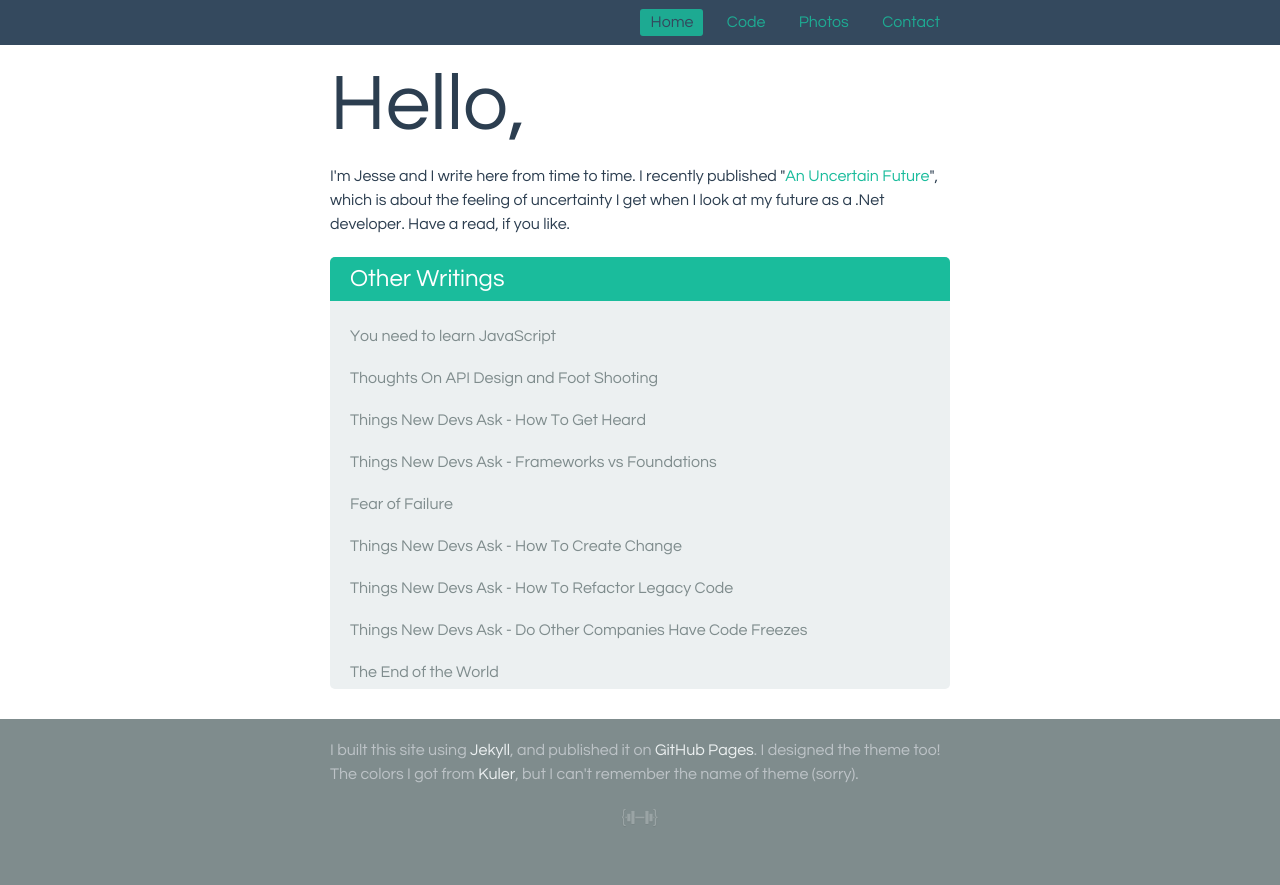
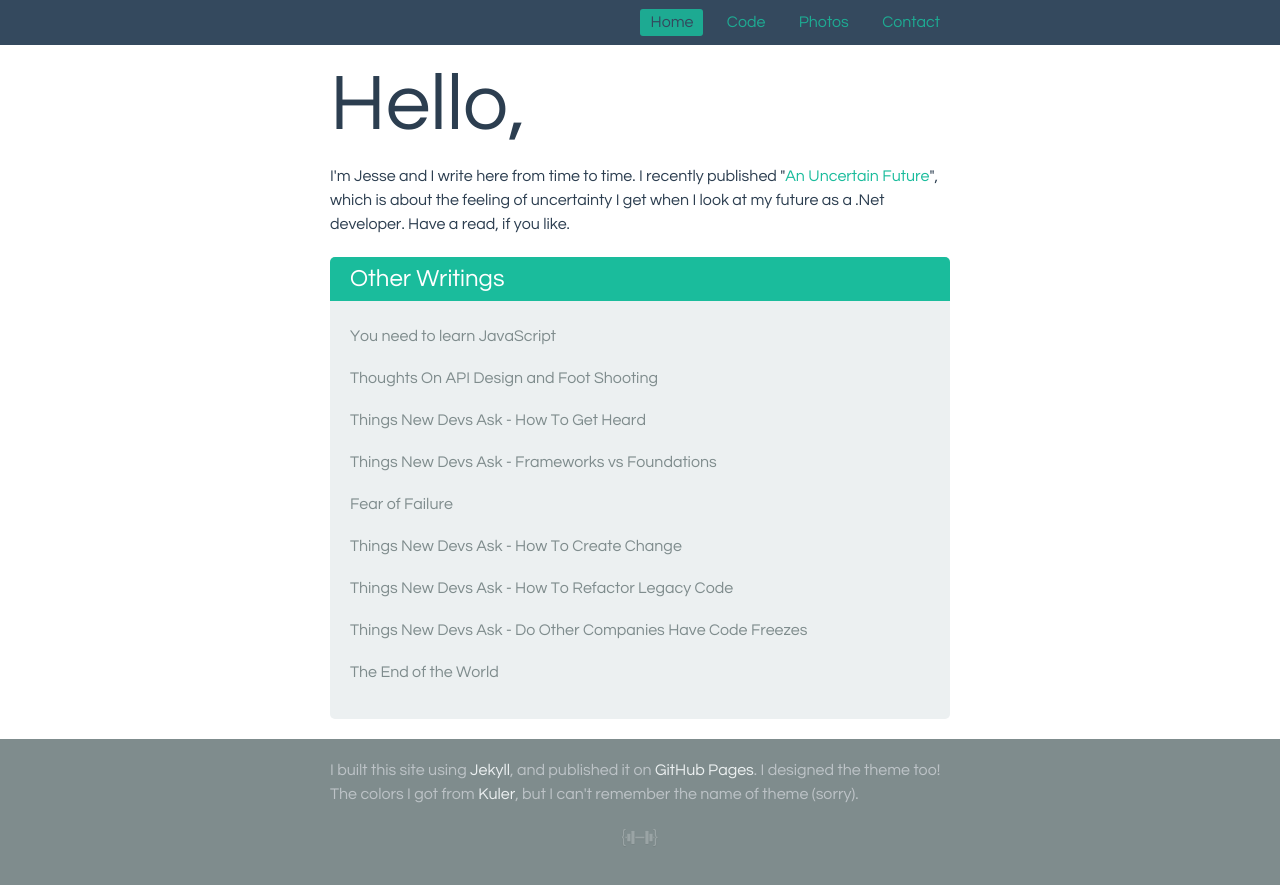
Before and after one commit to JesseWilliamson/jessewilliamson.github.com, a Jekyll site: the page built from index.html, in a window 1280 px wide. Shown: the top 885 px of the page. Built offline with Jekyll 4.4.1, drawn with Linux system fonts in a browser that asks for light colours.

```diff
--- a/css/site.css
+++ b/css/site.css
@@ -131,7 +131,8 @@
 
 .other-posts {
   background-color: #ecf0f1;
-  border-radius: 5px; }
+  border-radius: 5px;
+  padding-bottom: 20px; }
 
 .other-posts h2 {
   border-radius: 5px 5px 0 0;
--- a/css/site.scss
+++ b/css/site.scss
@@ -234,6 +234,7 @@
 .other-posts{
 	background-color: $container-background;
 	@include rounded-corners;
+	padding-bottom: 20px;
 }
 
 .other-posts h2{
```
